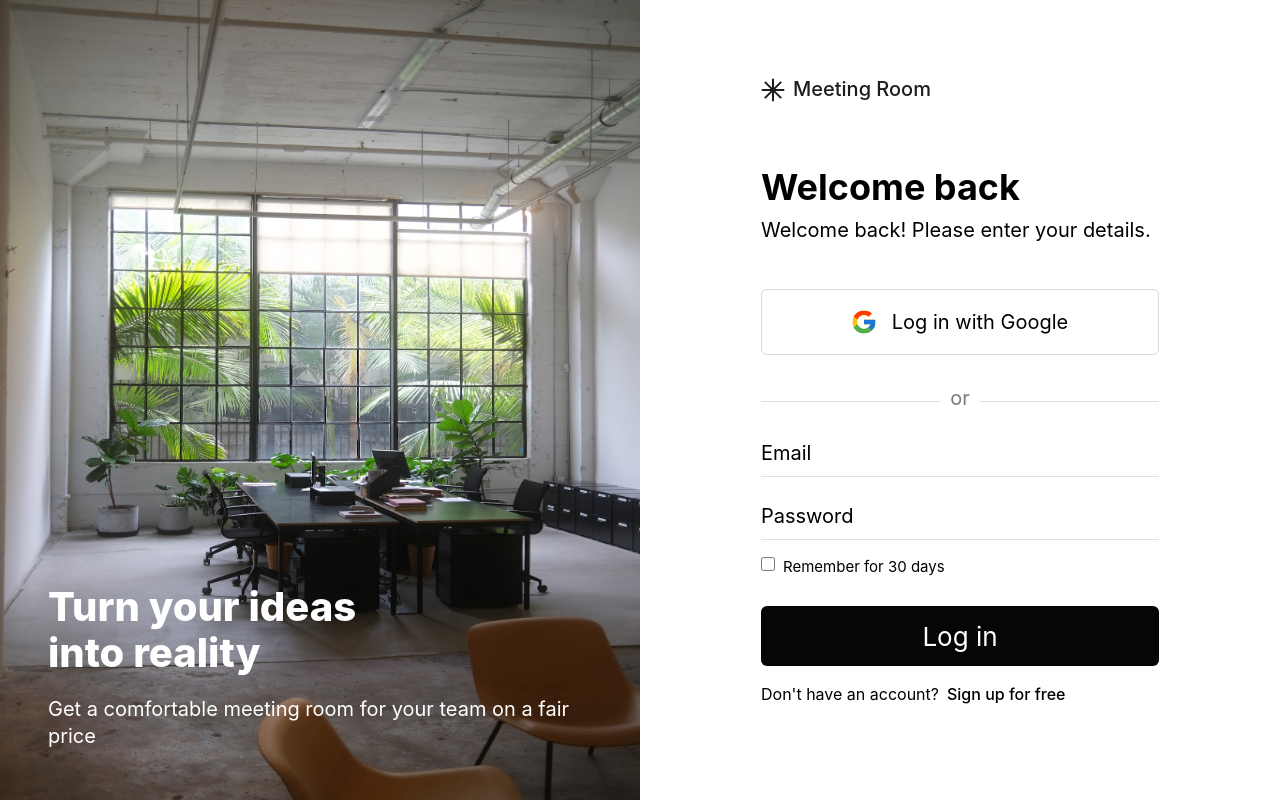
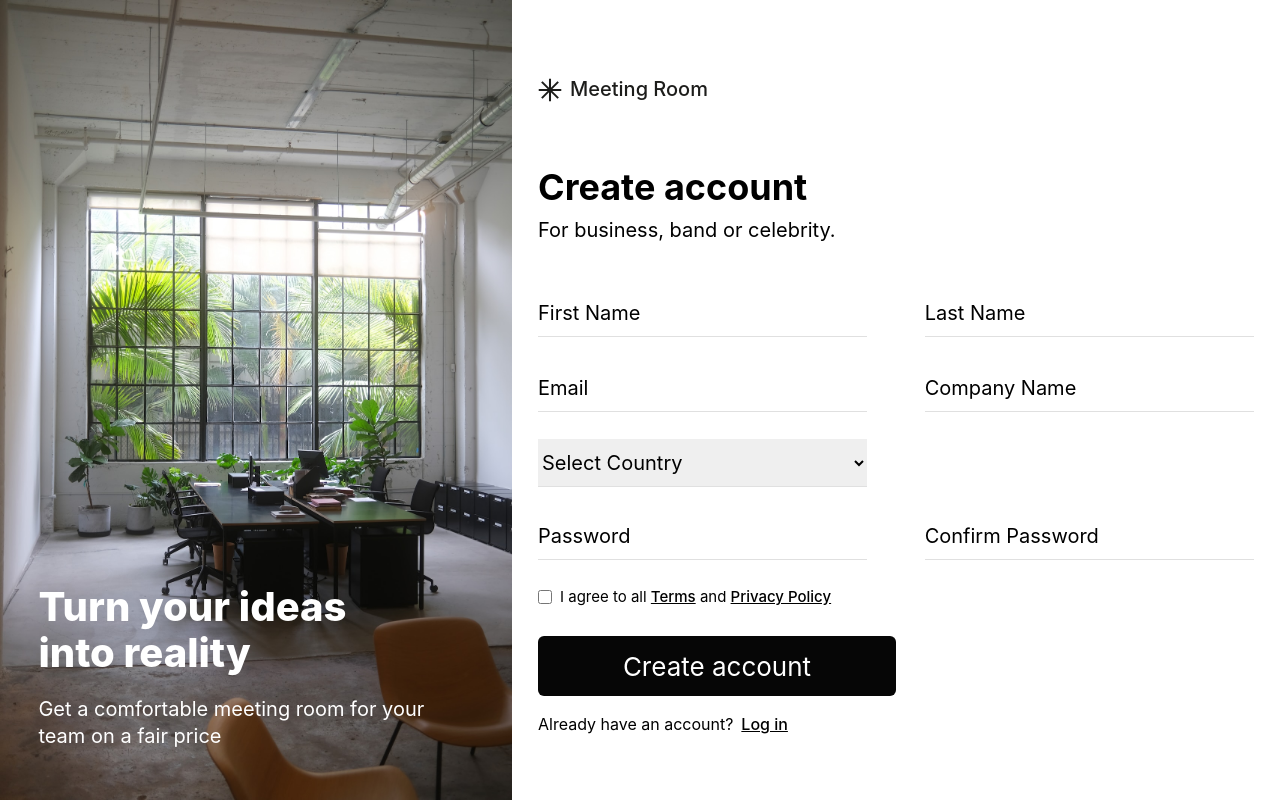
Before and after one commit to oreste-abizera/meeting-room-client, a React (Vite) app: page / in a window 1280 px wide. Built offline with nearby package versions, Linux system fonts and the light colour scheme.

Commit message:
feat: register page ui

```diff
--- a/src/App.tsx
+++ b/src/App.tsx
@@ -1,8 +1,9 @@
 import "./App.css";
 import LoginPage from "./pages/LoginPage";
+import RegisterPage from "./pages/RegisterPage";
 
 function App() {
-  return <LoginPage></LoginPage>;
+  return <RegisterPage></RegisterPage>;
 }
 
 export default App;
--- a/src/pages/LoginPage.tsx
+++ b/src/pages/LoginPage.tsx
@@ -63,7 +63,7 @@ const LoginPage = (props: Props) => {
             ></input>
 
             <div className="flex w-auto justify-between mb-[30px]">
-              <div className="flex">
+              <div className="flex items-center">
                 <input
                   type="checkbox"
                   className="mr-[8px] w-[14px] h-[14px]"
@@ -84,7 +84,7 @@ const LoginPage = (props: Props) => {
               <span className="text-black mr-[8px]">
                 Don't have an account?
               </span>
-              <span className="text-black font-[500] cursor-pointer">
+              <span className="text-black font-[500] cursor-pointer underline">
                 Sign up for free
               </span>
             </p>
--- /dev/null
+++ b/src/pages/RegisterPage.tsx
@@ -0,0 +1,127 @@
+import React from "react";
+import banner from "../static/images/banner1.png";
+import logo from "../static/logo.svg";
+import googleLogo from "../static/google.svg";
+
+type Props = {};
+
+const RegisterPage = (props: Props) => {
+  return (
+    <div className="flex flex-row h-screen">
+      <div className="hidden lg:block lg:w-[40%] h-full relative">
+        <img src={banner} className="w-full h-full object-fill"></img>
+        <div className="absolute left-0 right-0 mx-auto bottom-[50px] w-[85%]">
+          <h1 className="max-w-[310px] text-white text-[40px] leading-[46px] font-[800]">
+            Turn your ideas into reality
+          </h1>
+          <p className="mt-[20px] text-white text-[20px] leading-[27px] font-normal">
+            Get a comfortable meeting room for your team on a fair price
+          </p>
+        </div>
+      </div>
+      <div className="w-full lg:w-[60%] min-h-full flex flex-col items-center">
+        <div className="w-full p-4 max-w-[748px]">
+          <div className="flex items-center my-[60px]">
+            <img src={logo} className="mr-[8px] h-[24px] w-[24px]"></img>
+            <p className="text-[#1D1D1B] leading-[27px] text-[20px] font-medium">
+              Meeting Room
+            </p>
+          </div>
+
+          <h1 className="text-black text-[36px] leading-[49px] font-bold mb-[5px]">
+            Create account
+          </h1>
+          <p className="font-normal text-[20px] leading-[26px] mb-[46px]">
+            For business, band or celebrity.
+          </p>
+
+          <form>
+            <div className="w-full flex flex-wrap justify-between mb-[10px]">
+              <input
+                type="text"
+                className="w-full lg:w-[46%] py-[11px] mb-[15px] h-[48px] border-[#E0E0E0] border-b-[1px] outline-none text-black text-[20px] leading-[26px] placeholder:text-black placeholder:text-[20px] placeholder:leading-[26px]"
+                placeholder="First Name"
+              ></input>
+              <input
+                type="text"
+                className="w-full lg:w-[46%] py-[11px] mb-[17px] h-[48px] border-[#E0E0E0] border-b-[1px] outline-none text-black text-[20px] leading-[26px] placeholder:text-black placeholder:text-[20px] placeholder:leading-[26px]"
+                placeholder="Last Name"
+              ></input>
+            </div>
+
+            <div className="w-full flex flex-wrap justify-between mb-[10px]">
+              <input
+                type="email"
+                className="w-full lg:w-[46%] py-[11px] mb-[15px] h-[48px] border-[#E0E0E0] border-b-[1px] outline-none text-black text-[20px] leading-[26px] placeholder:text-black placeholder:text-[20px] placeholder:leading-[26px]"
+                placeholder="Email"
+              ></input>
+              <input
+                type="text"
+                className="w-full lg:w-[46%] py-[11px] mb-[17px] h-[48px] border-[#E0E0E0] border-b-[1px] outline-none text-black text-[20px] leading-[26px] placeholder:text-black placeholder:text-[20px] placeholder:leading-[26px]"
+                placeholder="Company Name"
+              ></input>
+            </div>
+
+            <div className="w-full flex flex-wrap justify-between mb-[10px]">
+              <select
+                className="w-full lg:w-[46%] py-[11px] mb-[15px] h-[48px] border-[#E0E0E0] border-b-[1px] outline-none text-black text-[20px] leading-[26px] placeholder:text-black placeholder:text-[20px] placeholder:leading-[26px]"
+                placeholder="Country"
+              >
+                <option value="">Select Country</option>
+              </select>
+            </div>
+
+            <div className="w-full flex flex-wrap justify-between mb-[10px]">
+              <input
+                type="password"
+                className="w-full lg:w-[46%] py-[11px] mb-[15px] h-[48px] border-[#E0E0E0] border-b-[1px] outline-none text-black text-[20px] leading-[26px] placeholder:text-black placeholder:text-[20px] placeholder:leading-[26px]"
+                placeholder="Password"
+              ></input>
+              <input
+                type="password"
+                className="w-full lg:w-[46%] py-[11px] mb-[17px] h-[48px] border-[#E0E0E0] border-b-[1px] outline-none text-black text-[20px] leading-[26px] placeholder:text-black placeholder:text-[20px] placeholder:leading-[26px]"
+                placeholder="Confirm Password"
+              ></input>
+            </div>
+
+            <div className="flex w-auto justify-between mb-[30px]">
+              <div className="flex items-center">
+                <input
+                  type="checkbox"
+                  className="mr-[8px] w-[14px] h-[14px]"
+                ></input>
+                <p className="text-black text-[15px] leading-[19px] ">
+                  I agree to all{" "}
+                  <span className="text-black font-[500] cursor-pointer underline">
+                    Terms
+                  </span>{" "}
+                  and{" "}
+                  <span className="text-black font-[500] cursor-pointer underline">
+                    Privacy Policy
+                  </span>
+                </p>
+              </div>
+            </div>
+
+            <button
+              type="submit"
+              className="bg-[#060606] text-white rounded-[6px] w-1/2 h-[60px] mb-[16px]"
+            >
+              Create account
+            </button>
+            <div className="flex items-center">
+              <span className="text-black mr-[8px]">
+                Already have an account?
+              </span>
+              <span className="text-black font-[500] cursor-pointer underline">
+                Log in
+              </span>
+            </div>
+          </form>
+        </div>
+      </div>
+    </div>
+  );
+};
+
+export default RegisterPage;
```
